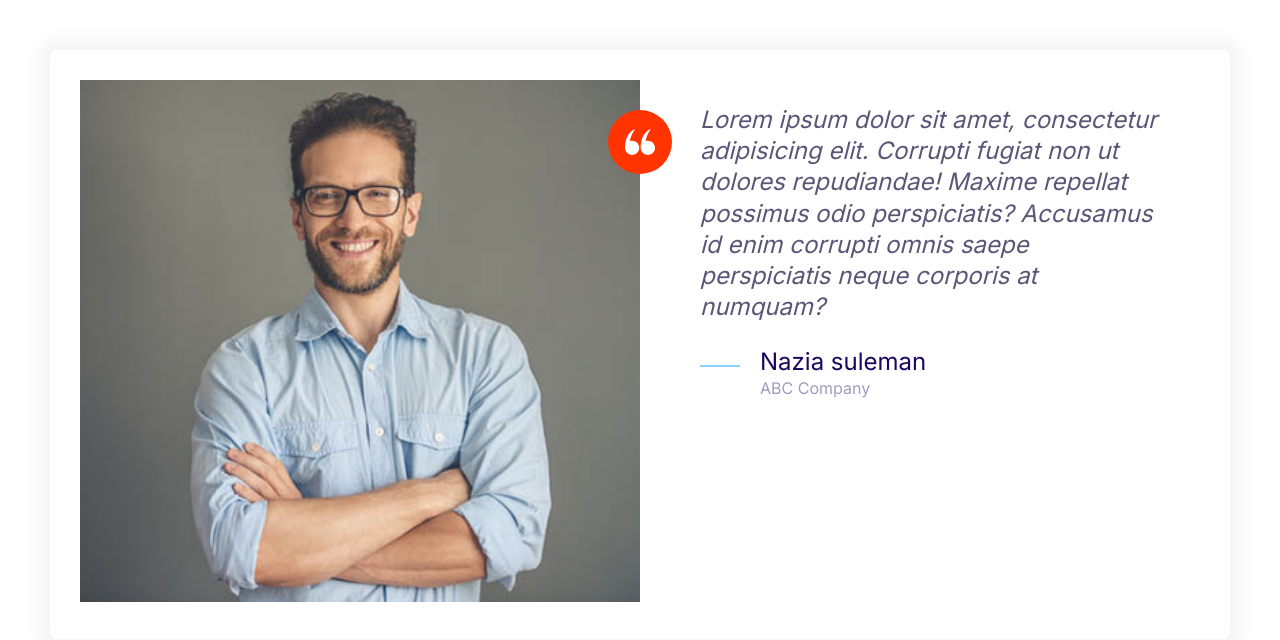
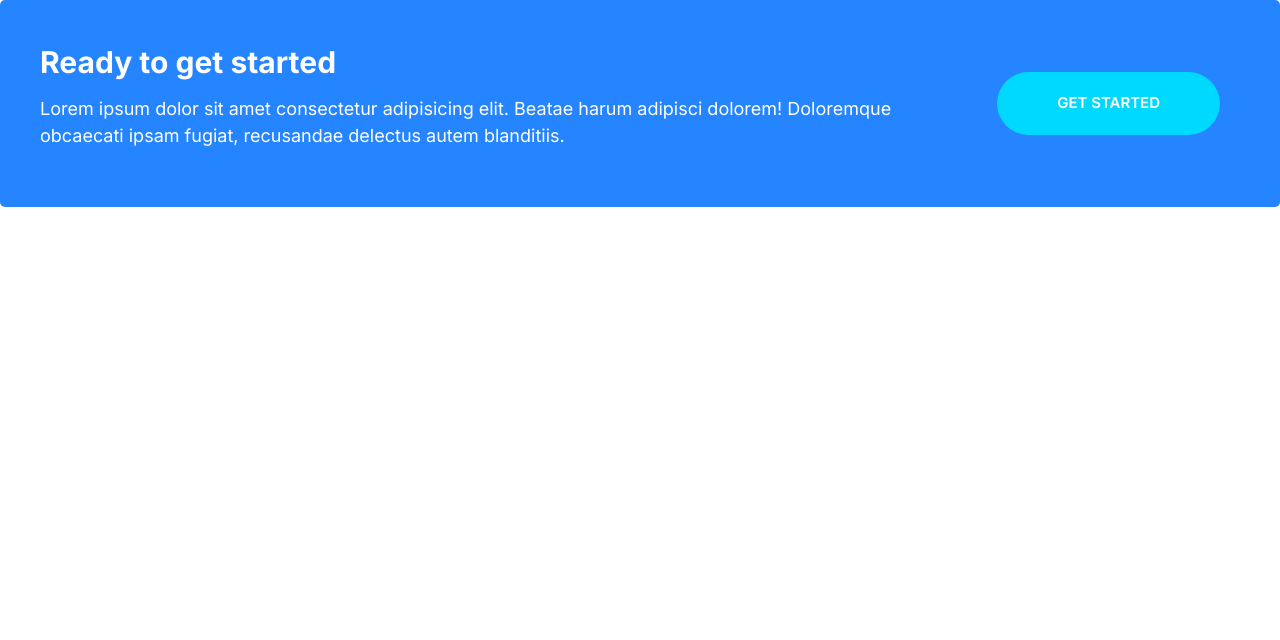
Before and after one commit to Naziasuleman/Moshify_CourseProject, a plain HTML site: page index.html in a window 1280 px wide. Drawn offline with Linux system fonts and the light colour scheme.

Commit message:
Defining the callout block

```diff
--- a/css/styles.css
+++ b/css/styles.css
@@ -228,6 +228,11 @@ a {
 .btn--block {
   width: 100%;
   display: inline-block;
+}
+
+.btn--stretched{
+  padding-left: 6rem;
+  padding-right: 6rem;
 }
 
 .btn--outline {
@@ -476,3 +481,48 @@ a {
     margin-left: 6rem;
   }
 }
+
+
+/* Callout */
+.callout{
+  padding: 4rem;
+  border-radius: 5px;
+}
+
+.callout__heading{
+  margin-top: 0;
+  color: #fff;
+  font-size: 3rem;
+}
+.callout--primary{
+  background: var(--color-primary);
+  color: #fff
+}
+
+.grid{
+  display: grid;
+  justify-items: stretch;
+  align-items: stretch;
+}
+.callout .btn{
+  justify-self: center;
+  align-self: center;
+}
+
+.callout__content{
+  text-align: center;
+}
+
+@media screen and (min-width: 768px) {
+  .callout .grid--1x2{
+    grid-template-columns: 1fr auto;
+  }
+
+  .callout__content{
+    text-align: left;
+  }
+  .callout .btn{
+    justify-self: start;
+    margin: 0 2rem;
+  }
+}
--- a/index.html
+++ b/index.html
@@ -14,38 +14,18 @@
     <link rel="stylesheet" href="css/normalize.css" />
     <link rel="stylesheet" href="css/styles.css" />
   </head>
-  <body style="padding: 5rem">
-    <div class="card testimonial">
+  <body>
+    <div class="callout callout--primary">
       <div class="grid grid--1x2">
-        <div class="testimonial__image">
-          <img src="images/testimonial.jpg" alt="Smiling customer" />
-          <span class="icon-container icon-container--accent">
-            <svg class="icon icon--white icon--small">
-              <use xlink:href="images/sprite.svg#quotes"></use>
-            </svg>
-          </span>
+        <div class="callout__content">
+          <h2 class="callout__heading">Ready to get started</h2>
+          <p>
+            Lorem ipsum dolor sit amet consectetur adipisicing elit. Beatae
+            harum adipisci dolorem! Doloremque obcaecati ipsam fugiat,
+            recusandae delectus autem blanditiis.
+          </p>
         </div>
-        <blockquote class="quote">
-          <p>
-            Lorem ipsum dolor sit amet, consectetur adipisicing elit. Corrupti
-            fugiat non ut dolores repudiandae! Maxime repellat possimus odio
-            perspiciatis? Accusamus id enim corrupti omnis saepe perspiciatis
-            neque corporis at numquam?
-          </p>
-          <footer>
-            <div class="media">
-              <div class="media__image">
-                <svg class="icon icon--primary quote__line">
-                  <use xlink:href="images/sprite.svg#line"></use>
-                </svg>
-              </div>
-              <div class="media__body">
-                <h3 class="media__title quote__author">Nazia suleman</h3>
-                <p class="quote__org">ABC Company</p>
-              </div>
-            </div>
-          </footer>
-        </blockquote>
+        <a href="#" class="btn btn--secondary btn--stretched">Get started</a>
       </div>
     </div>
   </body>
```
Also changed, not shown: components/callouts.html (added, +13 -0 lines), components/grid.html (+1 -1 lines).
